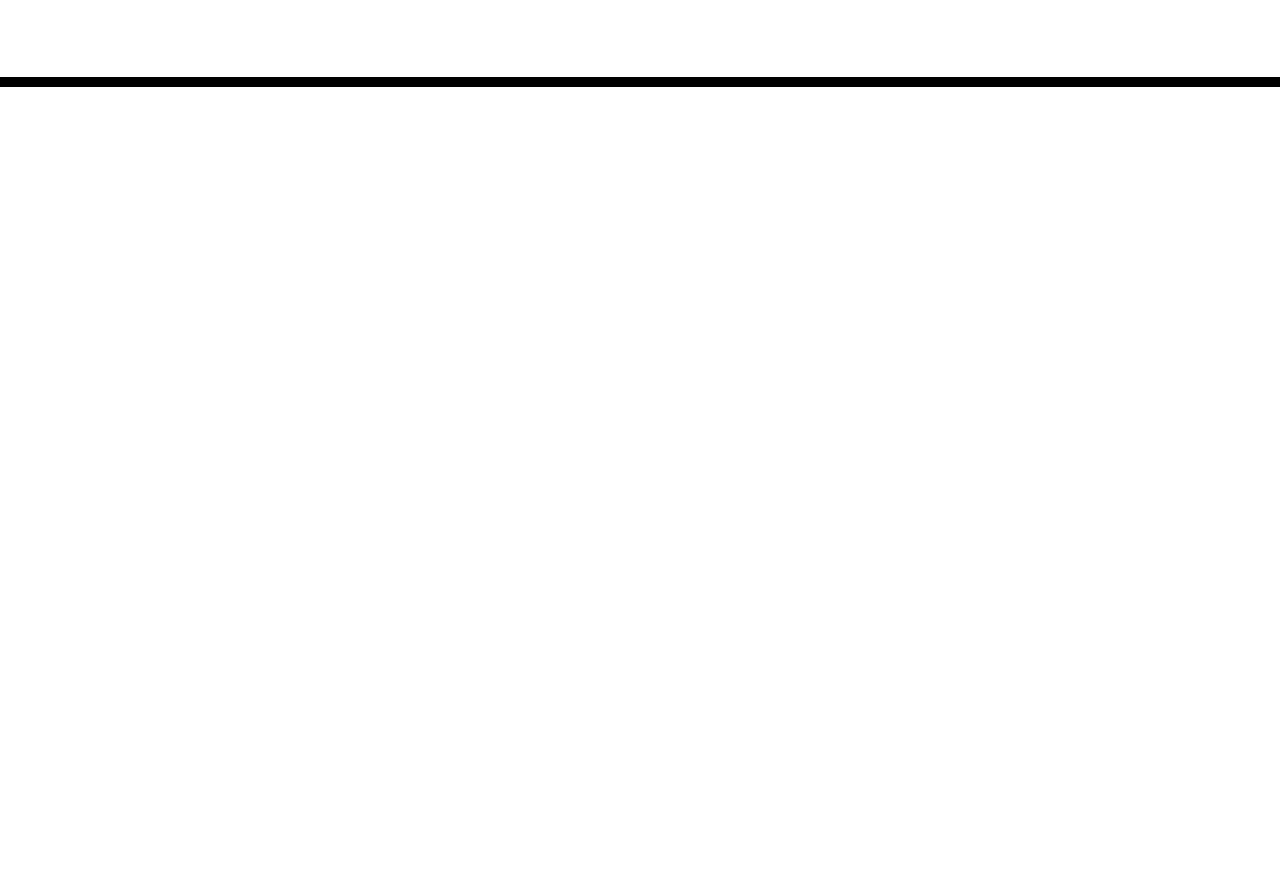
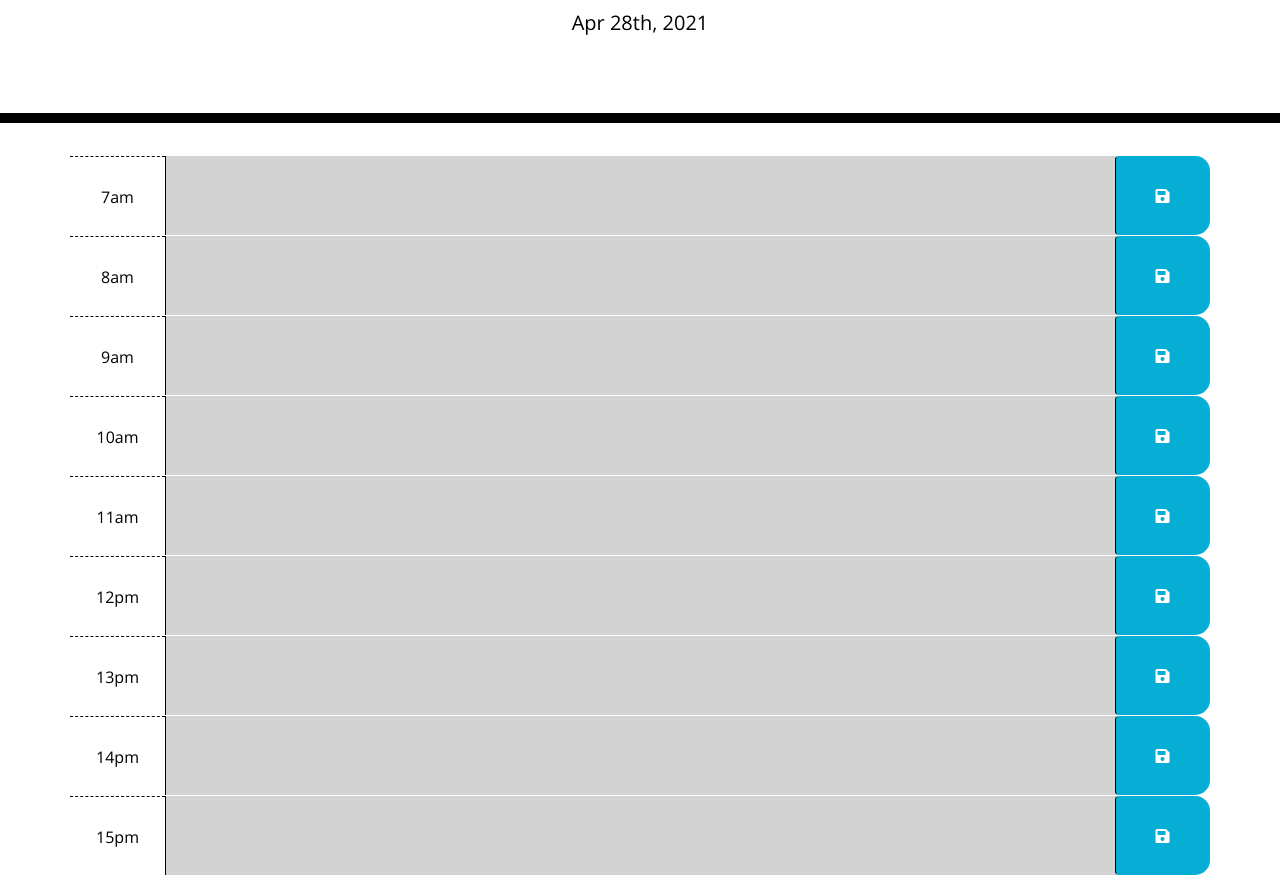
Before and after one commit to oljapriya/Homewor---Work-Day-Scheduler, a plain HTML site: page index.html in a window 1280 px wide. Shown: the part 181-1056 px from the top of the page. Before the commit the page ends 800 px from the top, so only its background shows below. Drawn offline with nearby package versions, Linux system fonts and the light colour scheme; files that its build step writes are made by us from their sources.

Commit message:
it works :)

```diff
--- /dev/null
+++ b/Assets/moment.js
@@ -0,0 +1,46 @@
+var today = moment();
+$("#currentDay").text(today.format("MMM Do, YYYY"));
+
+$(document).ready (function() {
+  $(".saveBtn").on("click", function() {
+    var text = $(this).siblings(".future").val();
+    var time = $(this).parent().attr("id");
+    localStorage.setItem(time, text);
+  })
+
+  function timeTracker() {
+    var timeNow = moment().hour();
+
+    $(".time-block").each(function () {
+      var blockTime = parseInt($(this).attr("id").split("hour")[1]);
+
+      if (blockTime < timeNow) {
+        $(this).removeClass("future");
+        $(this).removeClass("present");
+        $(this).addClass("past");
+      }
+      else if (blockTime === timeNow) {
+        $(this).removeClass("past");
+        $(this).removeClass("future");
+        $(this).addClass("present");
+      }
+      else {
+        $(this).removeClass("present");
+        $(this).removeClass("past");
+        $(this).addClass("future");
+      }
+    })
+  }
+
+  $("#hour7 .future").val(localStorage.getItem("hour7"));
+  $("#hour8 .future").val(localStorage.getItem("hour8"));
+  $("#hour9 .future").val(localStorage.getItem("hour9"));
+  $("#hour10 .future").val(localStorage.getItem("hour10"));
+  $("#hour11 .future").val(localStorage.getItem("hour11"));
+  $("#hour12 .future").val(localStorage.getItem("hour12"));
+  $("#hour13 .future").val(localStorage.getItem("hour13"));
+  $("#hour14 .future").val(localStorage.getItem("hour14"));
+  $("#hour15 .future").val(localStorage.getItem("hour15"));
+
+  timeTracker();
+})
--- a/index.html
+++ b/index.html
@@ -18,24 +18,110 @@
       href="https://fonts.googleapis.com/css?family=Open+Sans&display=swap"
       rel="stylesheet"
     />
-    <link rel="stylesheet" href="style.css" />
+    <link rel="stylesheet" href="Assets/style.css" />
     <title>Work Day Scheduler</title>
   </head>
 
   <body>
+    <!--Header-->
     <header class="jumbotron">
       <h1 class="display-3">Work Day Scheduler</h1>
       <p class="lead">A simple calendar app for scheduling your work day</p>
       <p id="currentDay" class="lead"></p>
     </header>
+
     <div class="container">
-      <!-- Timeblocks go here -->
+      <!--TimeBlocks-->
+      <div class="row time-block" id="hour7">
+        <div class="col-md-1 hour">
+          7am
+        </div>
+        <textarea class="col-md-10 description"></textarea>
+        <button class="btn saveBtn col-md-1"><i class="fas fa-save"></i></button>
+      </div>
+
+      <div class="row time-block" id="hour8">
+        <div class="col-md-1 hour">
+          8am
+        </div>
+        <textarea class="col-md-10 description">
+        </textarea>
+        <button class="btn saveBtn col-md-1"><i class="fas fa-save"></i></button>
+      </div>
+
+      <div class="row time-block" id="hour9">
+        <div class="col-md-1 hour">
+          9am
+        </div>
+        <textarea class="col-md-10 description">
+        </textarea>
+        <button class="btn saveBtn col-md-1"><i class="fas fa-save"></i></button>
+      </div>
+
+      <div class="row time-block" id="hour10">
+        <div class="col-md-1 hour">
+          10am
+        </div>
+        <textarea class="col-md-10 description">
+        </textarea>
+        <button class="btn saveBtn col-md-1"><i class="fas fa-save"></i></button>
+      </div>
+
+      <div class="row time-block" id="hour11">
+        <div class="col-md-1 hour">
+          11am
+        </div>
+        <textarea class="col-md-10 description">
+        </textarea>
+        <button class="btn saveBtn col-md-1"><i class="fas fa-save"></i></button>
+      </div>
+
+      <div class="row time-block" id="hour12">
+        <div class="col-md-1 hour">
+          12pm
+        </div>
+        <textarea class="col-md-10 description">
+        </textarea>
+        <button class="btn saveBtn col-md-1"><i class="fas fa-save"></i></button>
+      </div>
+
+      <div class="row time-block" id="hour13">
+        <div class="col-md-1 hour">
+          13pm
+        </div>
+        <textarea class="col-md-10 description">
+        </textarea>
+        <button class="btn saveBtn col-md-1"><i class="fas fa-save"></i></button>
+      </div>
+
+      <div class="row time-block" id="hour14">
+        <div class="col-md-1 hour">
+          14pm
+        </div>
+        <textarea class="col-md-10 description">
+        </textarea>
+        <button class="btn saveBtn col-md-1"><i class="fas fa-save"></i></button>
+      </div>
+
+      <div class="row time-block" id="hour15">
+        <div class="col-md-1 hour">
+          15pm
+        </div>
+        <textarea class="col-md-10 description">
+        </textarea>
+        <button class="btn saveBtn col-md-1"><i class="fas fa-save"></i></button>
+      </div>
+
+
+
+
     </div>
 
 
-    <script src="moment.js"></script>
+
 
     <script src="https://cdnjs.cloudflare.com/ajax/libs/jquery/3.2.1/jquery.min.js"></script>
     <script src="https://cdnjs.cloudflare.com/ajax/libs/moment.js/2.24.0/moment.min.js"></script>
+    <script src="Assets/moment.js"></script>
   </body>
 </html>
```
Also changed, not shown: Assets/style.css (renamed from Develop/style.css), 1 other file.
